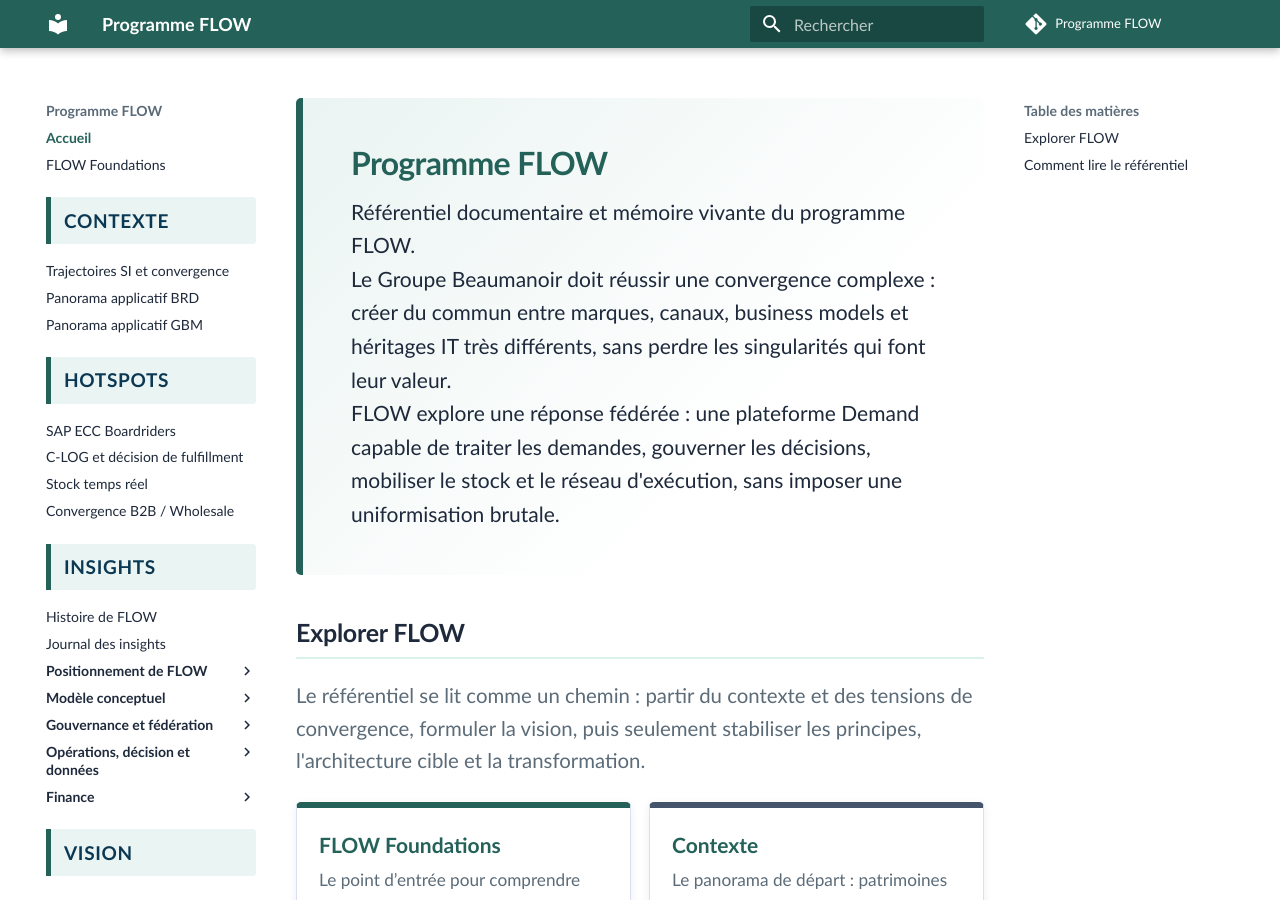
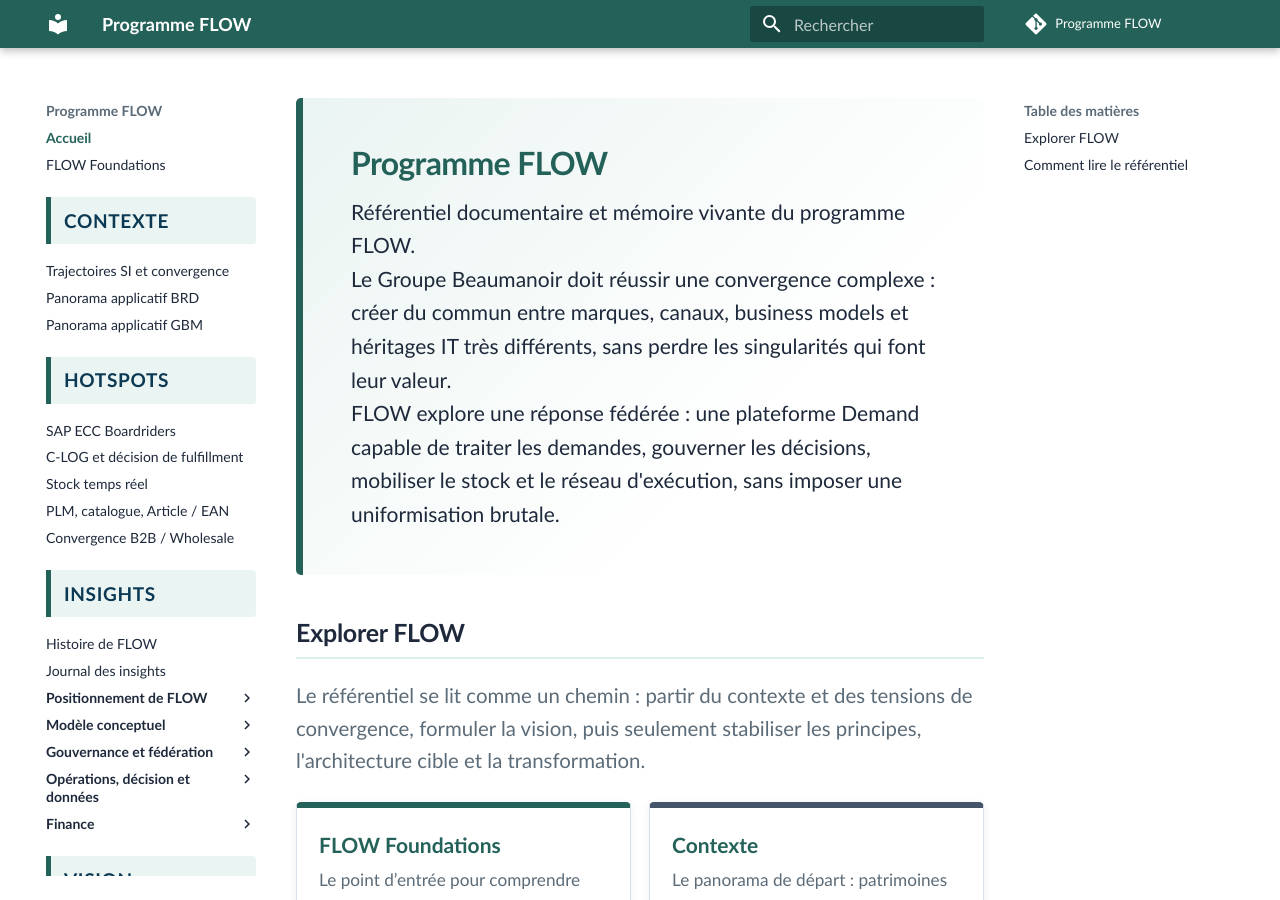
Before and after one commit to laurent-sintes/FLOW-Program, an MkDocs documentation site: the page built from docs/index.md, in a window 1280 px wide and 900 px high. Built offline with MkDocs 1.6.1 and Material for MkDocs 9.7.7, drawn with Linux system fonts in a browser that asks for light colours; comment, search, counter and statistics services are not loaded.

Commit message:
Ajouter le hotspot PLM catalogue dans la navigation

```diff
--- a/mkdocs.yml
+++ b/mkdocs.yml
@@ -35,6 +35,7 @@
       - SAP ECC Boardriders: hotspots/sap-ecc-boardriders.md
       - C-LOG et décision de fulfillment: hotspots/c-log-decision-fulfillment.md
       - Stock temps réel: hotspots/stock-temps-reel.md
+      - PLM, catalogue, Article / EAN: hotspots/plm-catalogue-article-ean.md
       - Convergence B2B / Wholesale: hotspots/convergence-b2b-wholesale.md
   - Insights:
       - Repères: insights/index.md
```
